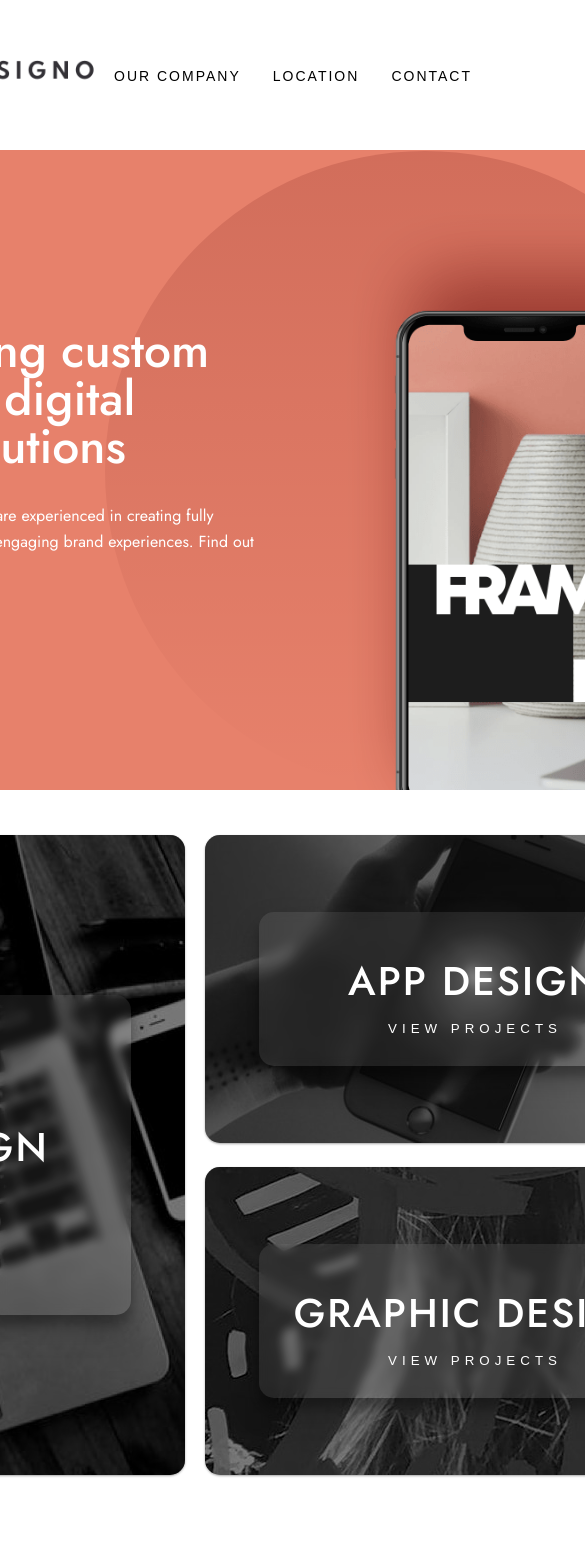
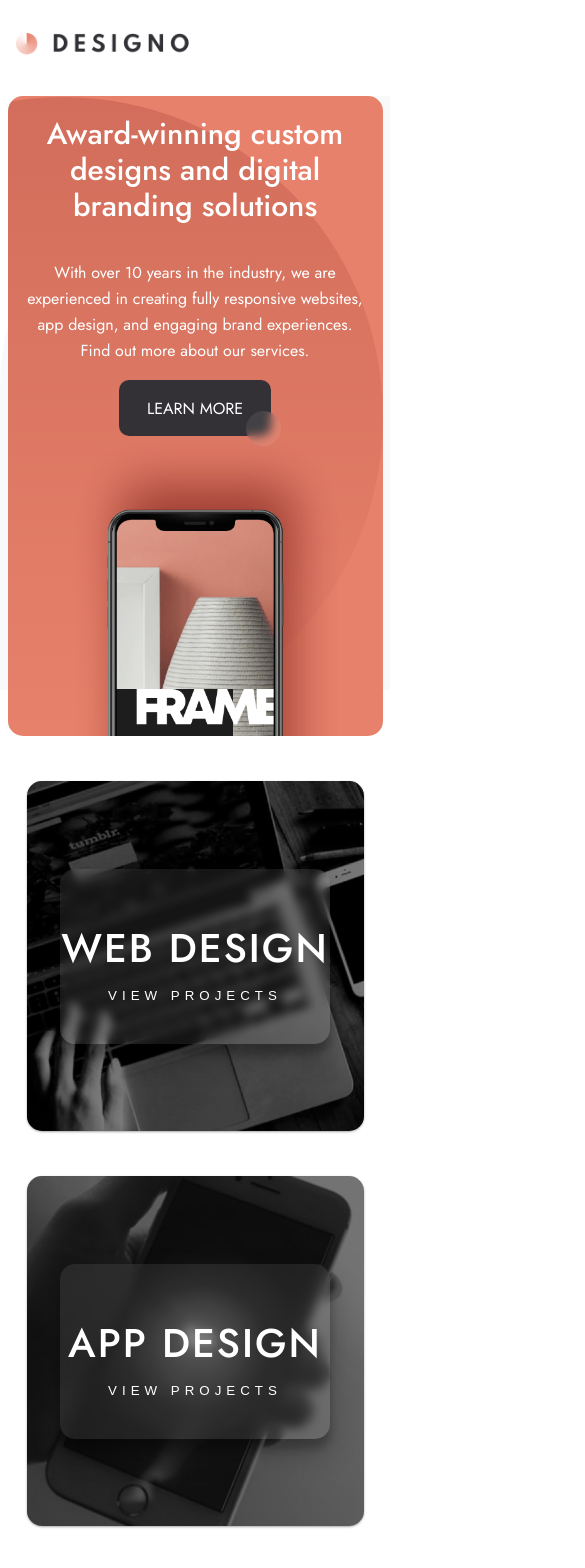
Before and after one commit to ezgiEH/Designo, a React (Create React App) app: page / in a window 390 px wide. Shown: the top 1568 px of the page, 585 px wide, since content can reach past the window. Built offline with nearby package versions, Linux system fonts and the light colour scheme.

Commit message:
home page responsive design

```diff
--- a/src/components/Features.jsx
+++ b/src/components/Features.jsx
@@ -3,7 +3,7 @@ import styled from 'styled-components'
 import Passionate from '../assets/home/desktop/illustration-passionate.svg'
 import Resourceful from '../assets/home/desktop/illustration-resourceful.svg'
 import Friendly from '../assets/home/desktop/illustration-friendly.svg'
-
+import { mobile, tablet } from '../responsive'
 
 const FeaturesContainer = styled.div`
     width: 1100px;
@@ -13,7 +13,11 @@ const FeaturesContainer = styled.div`
     align-items: center;
     justify-content: center;
     gap: 25px;
-
+    ${mobile({
+        width: "100vw",
+        flexDirection : "column",
+        height: "auto",
+    })}
 `
 const FeaturesBox = styled.div`
     width: 350px;
--- a/src/components/Footer.jsx
+++ b/src/components/Footer.jsx
@@ -7,7 +7,7 @@ import Twitter from '../assets/shared/desktop/icon-twitter.svg'
 import Instagram from '../assets/shared/desktop/icon-instagram.svg'
 import Pinterest from '../assets/shared/desktop/icon-pinterest.svg'
 import Youtube from '../assets/shared/desktop/icon-youtube.svg'
-
+import { mobile, tablet } from '../responsive'
 
 
 const FooterContainer = styled.div`
@@ -19,9 +19,15 @@ const FooterContainer = styled.div`
   display: flex;
   align-items: flex-end;
   justify-content: center;
+  ${mobile({
+    height: "515px",
+  })}
 `
 const Wrapper = styled.div`
   width: 1110px;
+  ${mobile({
+    width: "375px"
+  })}
 `
 const FooterMenu = styled.div`
     height: 89px;
@@ -29,6 +35,11 @@ const FooterMenu = styled.div`
     align-items: center;
     justify-content: space-between;
     border-bottom: 1px solid var(--Light-Gray);
+    ${mobile({
+        flexDirection: "column",
+        height: "auto",
+        gap: "15px",
+    })}
 `
 const LogoSection = styled.div`
     width: 196px;
@@ -43,6 +54,10 @@ const MenuSection = styled.div`
     display: flex;
     align-items: center;
     justify-content: space-between;
+    ${mobile({
+        flexDirection: "column",
+        gap: "15px",
+    })}
 `
 const MenuItem = styled.button`
     background: transparent;
@@ -64,6 +79,9 @@ const FooterBottom = styled.div`
   display: flex;
   align-items: center;
   justify-content: flex-start;
+  ${mobile({
+        flexDirection: "column",
+  })}
 `
 
 const FooterBox = styled.div`
@@ -72,6 +90,10 @@ const FooterBox = styled.div`
   display: flex;
   flex-direction: column;
   align-items: flex-start;
+  ${mobile({
+      alignItems: "center",
+      padding :"15px 0"
+  })}
 `
 
 const Text = styled.span`
@@ -85,6 +107,9 @@ const FooterSocial = styled.div`
     align-items: center;
     justify-content: flex-end;
     gap: 15px;
+    ${mobile({
+      justifyContent: "center",
+  })}
 `
 const Icon = styled.img`
   &:hover{
--- a/src/components/GetInTouch.jsx
+++ b/src/components/GetInTouch.jsx
@@ -1,6 +1,8 @@
 import React from 'react'
 import styled from 'styled-components'
 import Pattern from '../assets/shared/desktop/bg-pattern-three-circles.svg'
+import { mobile, tablet } from '../responsive'
+
 
 const TouchContainer = styled.div`
     width: 920px;
@@ -13,10 +15,22 @@ const TouchContainer = styled.div`
     align-items: center;
     justify-content: space-between;
     z-index: 2;
+    ${mobile({
+        width:"327px",
+        height:"380px",
+        padding: "0",
+        flexDirection : "column",
+        justifyContent: "center",
+    })}
 `
 const MessageBox = styled.div`
     width: 460px;
     color: var(--White);
+    ${mobile({
+        width:"280px",
+        height:"190px",
+        textAlign :" center",
+    })}
 `
 
 const Header = styled.header`
@@ -24,6 +38,9 @@ const Header = styled.header`
     font-size: 40px;
     line-height: 40px;
     font-weight: 500;
+    ${mobile({
+        width:"100%",
+    })}
 `
 
 const Text = styled.p``
--- a/src/components/HomeHero.jsx
+++ b/src/components/HomeHero.jsx
@@ -2,6 +2,7 @@ import React from 'react'
 import styled from 'styled-components'
 import HeroPhone from '../assets/home/desktop/image-hero-phone.png'
 import { Link } from 'react-router-dom'
+import { mobile, tablet } from '../responsive'
 
 const HeroContainer = styled.div`
   width: 1100px;
@@ -15,6 +16,10 @@ const HeroContainer = styled.div`
   display: flex;
   align-items: center;
   justify-content: flex-start;
+  ${mobile({
+    width: "375px",
+    flexDirection: "column",
+  })}
 `
 const Image = styled.img`
   position: absolute;
@@ -23,15 +28,35 @@ const Image = styled.img`
   width: 450px;
   height: 810px;
   object-fit: cover;
+  ${mobile({
+    width:"284px",
+    height:"573px",
+    bottom: "-240px",
+    right: "12%"
+  })}
 `
 const HeroContent = styled.div`
   padding: 90px;
   width: 540px;
   height: 350px;
+  display: flex;
+  flex-direction: column;
+  align-items: flex-start;
+  ${mobile({
+    width: "90%",
+    height: "312px",
+    textAlign: "center",
+    alignItems :"center",
+    padding:"0px",
+  })}
 `
 const Header = styled.h1`
   color: var(--White);
   font-weight: 500;
+  ${mobile({
+    fontSize :"30px",
+    lineHeight: "36px"
+  })}
 `
 
 const Text = styled.p`
--- a/src/components/Navbar.jsx
+++ b/src/components/Navbar.jsx
@@ -2,6 +2,7 @@ import React from 'react'
 import styled from 'styled-components'
 import Logo from '../assets/shared/desktop/logo-dark.png'
 import { Link } from 'react-router-dom'
+import { mobile, tablet } from '../responsive'
 
 const Container = styled.div`
     width: 100vw;
@@ -15,6 +16,10 @@ const NavbarContainer = styled.div`
     display: flex;
     align-items: center;
     justify-content: space-between;
+    ${mobile({
+        width: "375px",
+        height: "96px"
+    })}
 `
 const LogoSection = styled.div`
     width: 196px;
@@ -29,6 +34,9 @@ const MenuSection = styled.div`
     display: flex;
     align-items: center;
     justify-content: space-between;
+    ${mobile({
+        display: "none",
+    })}
 `
 const MenuItem = styled.button`
     background: transparent;
--- a/src/components/ServicesList.jsx
+++ b/src/components/ServicesList.jsx
@@ -2,7 +2,7 @@ import React from 'react'
 import data from '../data.json'
 import styled from 'styled-components'
 import { Link } from 'react-router-dom'
-
+import { mobile, tablet } from '../responsive'
 
 const ServicesContainer = styled.div`
     width: 1100px;
@@ -10,6 +10,12 @@ const ServicesContainer = styled.div`
     display: flex;
     align-items: center;
     justify-content: space-between;
+    ${mobile({
+        width: "375px",
+        flexDirection: "column",
+        height: "auto",
+        gap: "45px",
+    })}
 `
 const LeftSection = styled.div`
 
@@ -20,7 +26,9 @@ const RightSection = styled.div`
     flex-direction: column;
     align-items: center;
     justify-content: space-between;
-
+    ${mobile({
+        gap: "45px",
+    })}
 `
 const ItemBox = styled.div`
     position: relative;
@@ -36,7 +44,10 @@ const ItemBox = styled.div`
         background-color: transparent;
         box-shadow: 0 14px 28px rgba(0, 0, 0, 0.25), 0 10px 10px rgba(0, 0, 0, 0.22);
     }
-
+    ${mobile({
+        width: "337px",
+        height: "350px",
+    })}
 `
 
 const Image = styled.img`
--- /dev/null
+++ b/src/responsive.jsx
@@ -0,0 +1,18 @@
+import { css } from "styled-components"
+
+export const mobile = (props) => {
+    return css`
+        @media only screen and ( max-width: 500px){
+            ${props}
+        }
+    `
+}
+
+
+export const tablet = (props) => {
+    return css`
+        @media only screen and (min-width: 501px) and (max-width: 1025px){
+            ${props}
+        }
+    `
+}
```
